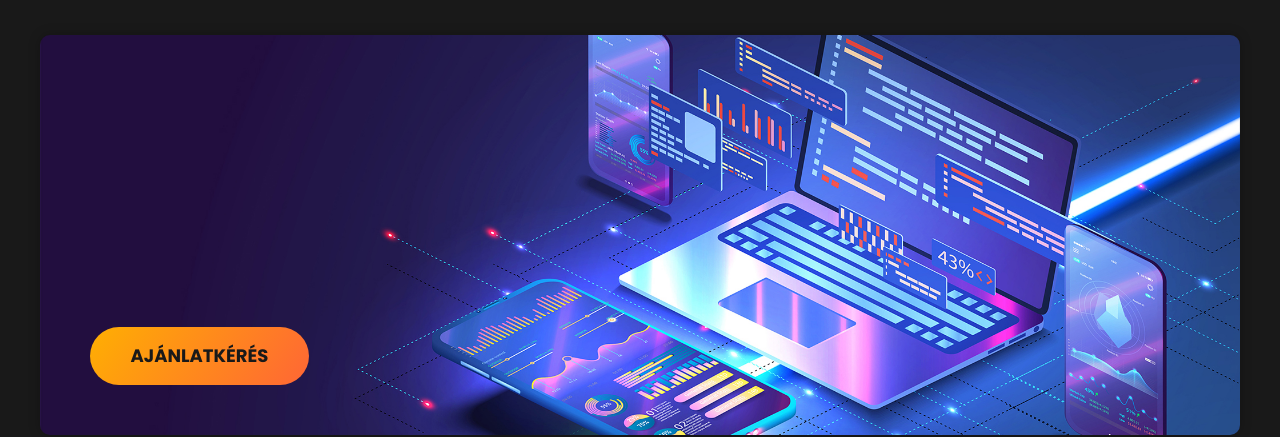
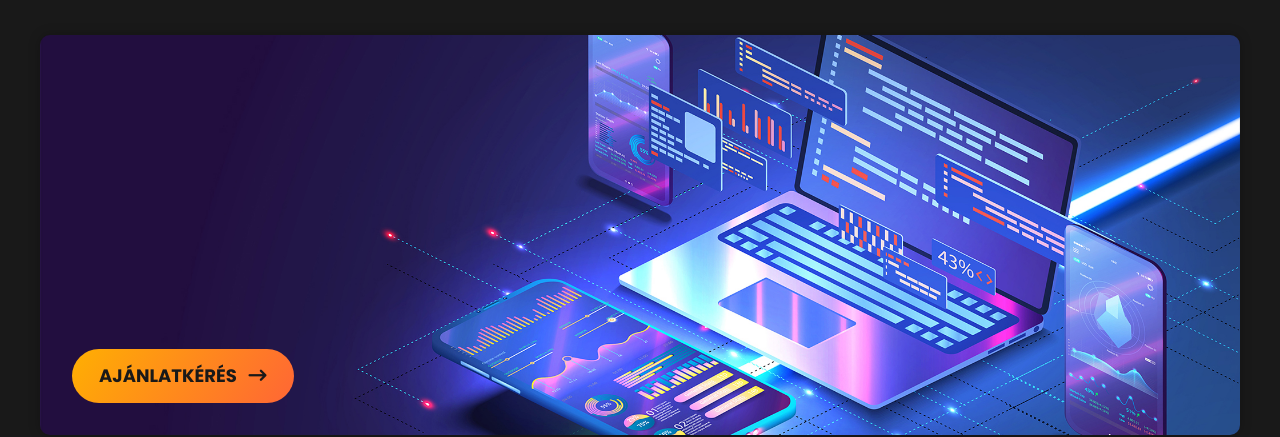
Before and after one commit to fszabi/webrebirth.hu, a website built with Vite: page index.html in a window 1280 px wide. Shown: the part 366-803 px from the top of the page. Built offline with nearby package versions, Linux system fonts and the light colour scheme; some packages are replaced by stand-ins of ours.

Commit message:
hero changes

```diff
--- a/index.html
+++ b/index.html
@@ -173,11 +173,12 @@
             </div>
             <div class="img-container border-radius-2 box-shadow-1">
               <img src="assets/hero.jpg" alt="hero image" />
-              <div class="button-container flex-group mx-auto">
+              <div class="button-container | flex-group mx-auto padding-32">
                 <a href="#ajanlatkeres" class="btn btn--primary | ff-accent">
                   <span></span>
                   Ajánlatkérés
                   <span></span>
+                  <i class="fa-solid fa-arrow-right-long"></i>
                 </a>
               </div>
             </div>
--- a/scss/components/_buttons.scss
+++ b/scss/components/_buttons.scss
@@ -5,7 +5,7 @@
   border: 0;
   border-radius: 50px;
   cursor: pointer;
-  padding: 1.125em 2.25em;
+  padding: 1em 1.5em;
   line-height: 1;
   text-transform: uppercase;
   text-decoration: none;
--- a/scss/components/_hero.scss
+++ b/scss/components/_hero.scss
@@ -9,9 +9,13 @@
   min-height: 100dvh;
 
   .even-columns {
-    grid-template-columns: 1fr 1fr 1fr;
-    grid-auto-flow: row;
+    grid-template-columns: 1fr;
     --grid-gap: 3em;
+
+    @include mqMin(medium) {
+      grid-template-columns: 1fr 1fr 1fr;
+      grid-auto-flow: row;
+    }
 
     h1 {
       transform: rotate(-5deg);
@@ -19,8 +23,9 @@
 
     .img-container {
       position: relative;
+      overflow: hidden;
+      display: grid;
       grid-column: 1 / -1;
-      overflow: hidden;
     }
 
     img {
@@ -31,8 +36,11 @@
 
     .button-container {
       position: absolute;
-      left: 50px;
-      bottom: 50px;
+      align-self: end;
+
+      i {
+        margin-left: 0.5rem;
+      }
     }
   }
 }
```
